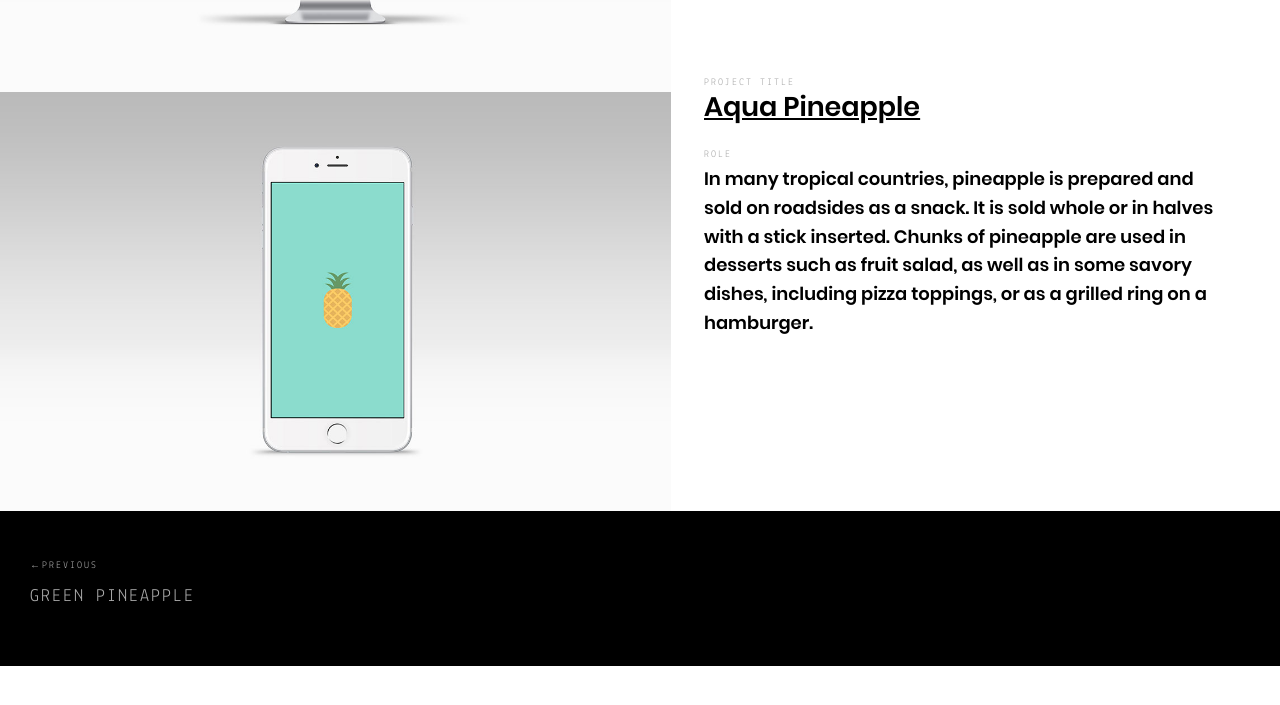
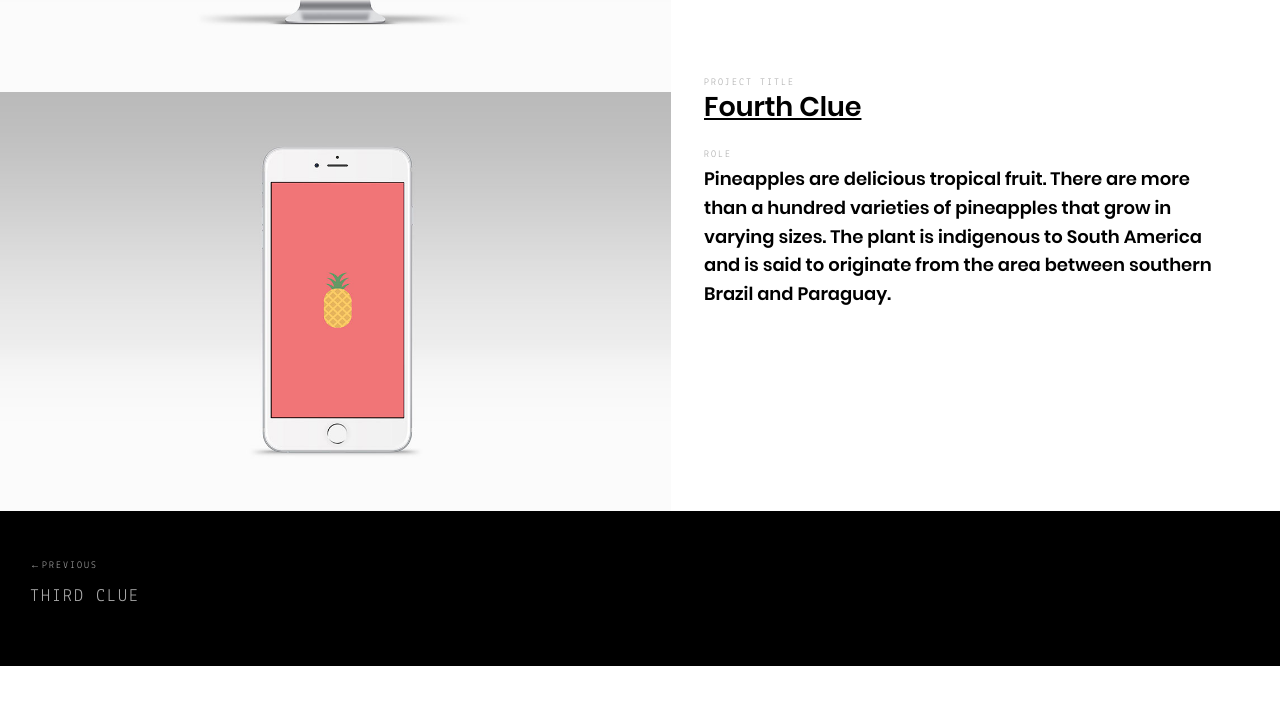
Before and after one commit to nycScavengerHunt/nyc.github.io, a Jekyll site: the page built from _posts/projects/2017-04-04-aquapineapple.md, in a window 1280 px wide and 900 px high, scrolled down 825 px. Shown: the top 705 px of the window. Built offline with Jekyll 4.4.1, drawn with Linux system fonts in a browser that asks for light colours.

Commit message:
first commit

```diff
--- a/_posts/projects/2017-04-04-aquapineapple.md
+++ b/_posts/projects/2017-04-04-aquapineapple.md
@@ -1,32 +1,26 @@
 ---
 layout: project
-permalink: /:title/
+permalink: /fourthClue/
 category: projects
 
 meta:
   keywords: "Jekyll, Pineapple"
 
 project:
-  title: "Aqua Pineapple"
+  title: "Fourth Clue"
   type: "Jekyll"
-  url: "https://github.com/arnolds/pineapple"
-  logo: "/assets/images/projects/aquapineapple/logo.png"
-  tech: "HTML, CSS, Boostrap, Sass, JavaScript, jQuery, Jekyll"
+  logo: "/assets/images/projects/redpineapple/logo.png"
 
-agency:
-  title: "Aqua Pineapple Co"
-  url: "https://github.com/arnolds/pineapple"
-  year: "2018"
 
 images:
   - image:
-    url: "/assets/images/projects/aquapineapple/devices.jpg"
-    alt: "Aqua Pineapple website on tablet, mobile and desktop"
+    url: "/assets/images/projects/redpineapple/devices.jpg"
+    alt: "Red Pineapple website on tablet, mobile and desktop"
   - image:
-    url: "/assets/images/projects/aquapineapple/desktop.jpg"
-    alt: "Aqua Pineapple website on a desktop device"
+    url: "/assets/images/projects/redpineapple/desktop.jpg"
+    alt: "Red Pineapple website on a desktop device"
   - image:
-    url: "/assets/images/projects/aquapineapple/mobile.jpg"
-    alt: "Aqua Pineapple website on a mobile device"
+    url: "/assets/images/projects/redpineapple/mobile.jpg"
+    alt: "Red Pineapple website on a mobile device"
 ---
-<p>In many tropical countries, pineapple is prepared and sold on roadsides as a snack. It is sold whole or in halves with a stick inserted. Chunks of pineapple are used in desserts such as fruit salad, as well as in some savory dishes, including pizza toppings, or as a grilled ring on a hamburger.</p>
+<p>Pineapples are delicious tropical fruit. There are more than a hundred varieties of pineapples that grow in varying sizes. The plant is indigenous to South America and is said to originate from the area between southern Brazil and Paraguay.</p>
```
Also changed, not shown: _posts/projects/2017-04-03-greenpineapple.md (+10 -16 lines), _posts/projects/2017-04-05-purplepineapple.md (added, +26 -0 lines).
